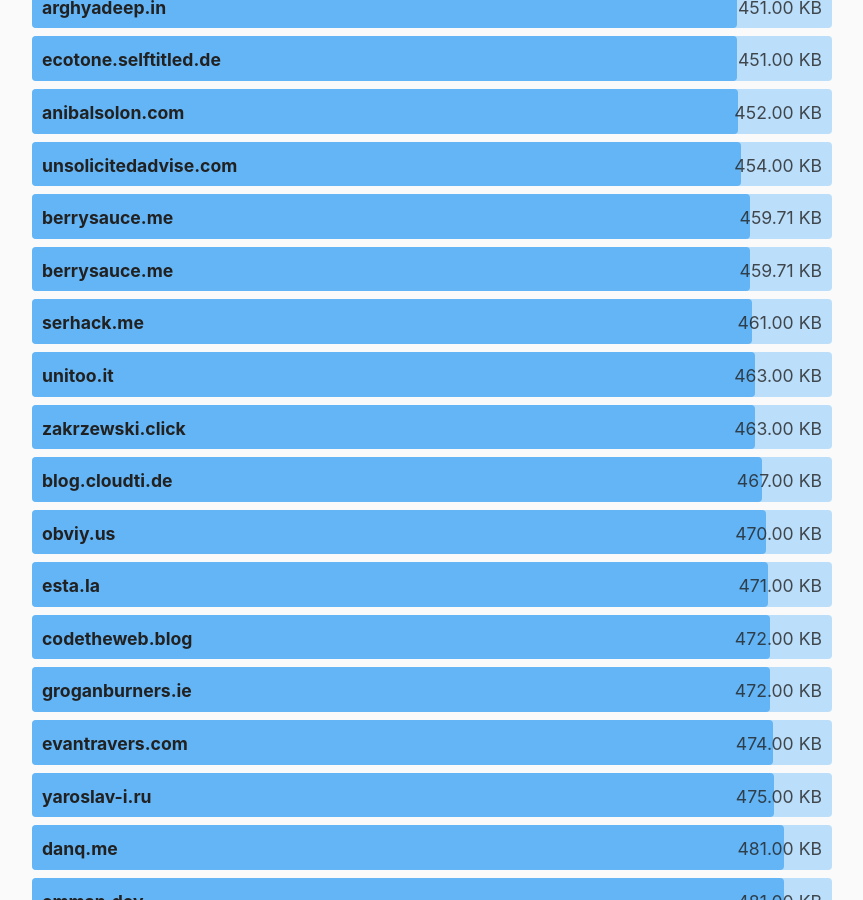
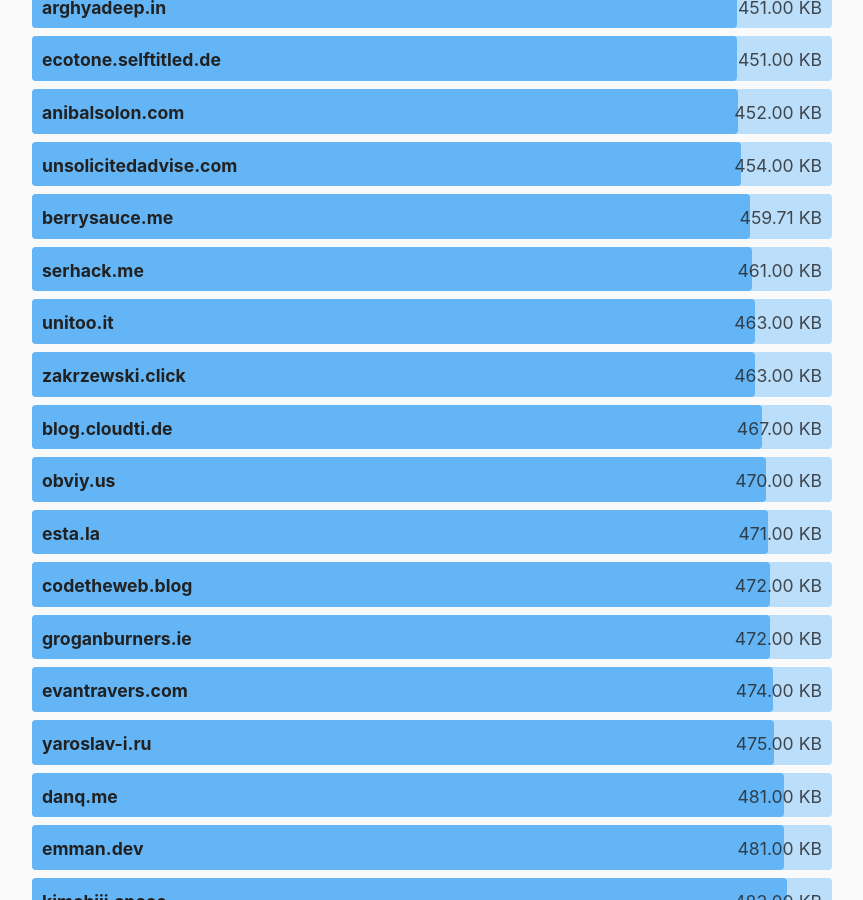
Before and after one commit to kevquirk/512kb.club, a Jekyll site: the page built from index.md, in a window 1280 px wide and 900 px high, scrolled down 38941 px. Shown: the whole window, without its empty margins (208-1071 px from the left). Built offline with Jekyll 4.4.1, drawn with Linux system fonts in a browser that asks for light colours.

Commit message:
Removed duplicate

```diff
--- a/_data/sites.yml
+++ b/_data/sites.yml
@@ -3,11 +3,6 @@
   size: 459.71
   last_checked: 2024-02-26
 
-- domain: berrysauce.me
-  url: https://berrysauce.me/
-  size: 459.71
-  last_checked: 2024-02-26
-
 - domain: 0chris.com
   url: https://www.0chris.com/
   size: 4.3
```
